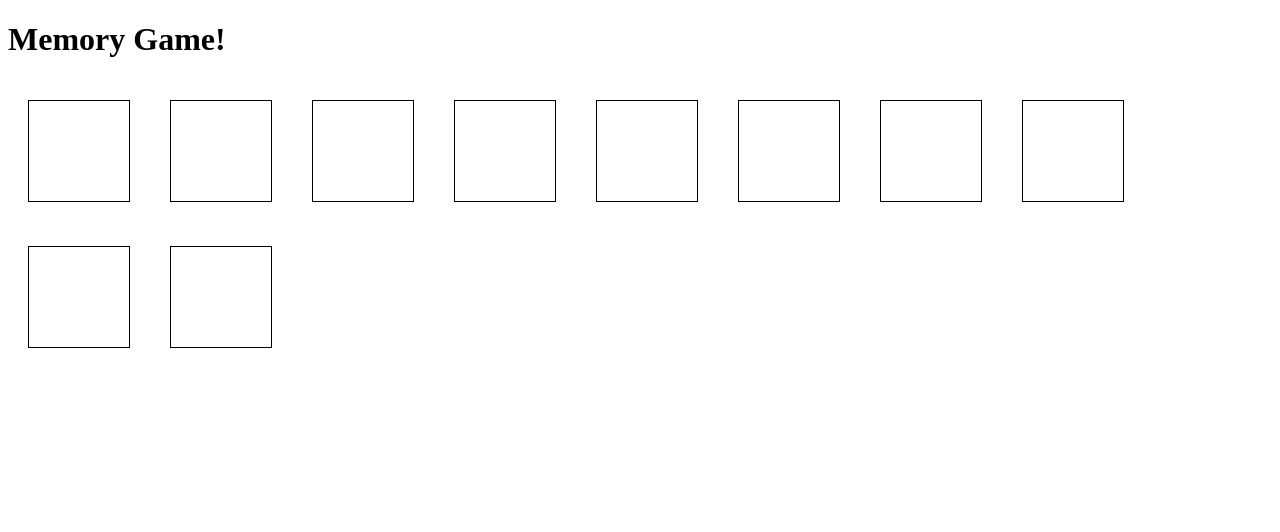
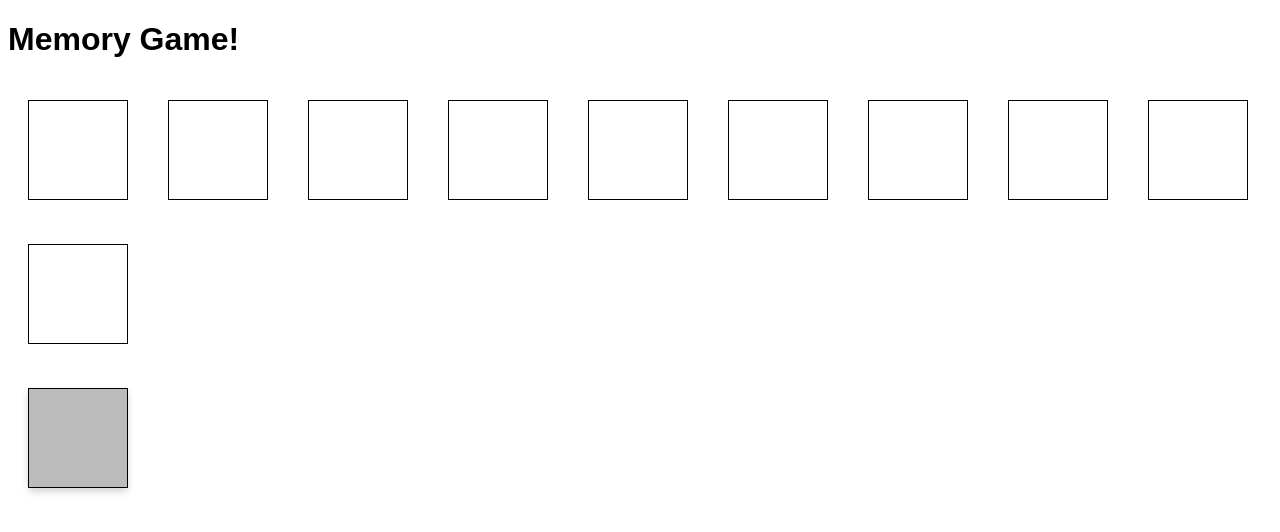
Before and after one commit to veronicani/memory-game, a plain HTML site: page index.html in a window 1280 px wide. Drawn offline with Linux system fonts and the light colour scheme.

Commit message:
add css for card flip demo

```diff
--- a/css/memory-game.css
+++ b/css/memory-game.css
@@ -1,13 +1,70 @@
-/* you can add to or change this. */
+/* || General Styles */
+:root {
+  --clr-background: #FFFFFF;
+  --clr-primary: #FFFFFF;
+  --clr-font: rgb(0 0 0);
+  --clr-font-lt: rgb(0 0 0 / .5) ; /* with alpha*/
 
-#game .card {
-  border: 1px solid black;
+  --font-size: 16px;
+  --border-radius: 0.2em;
+}
+
+* {
+  box-sizing: border-box;
+}
+
+body {
+  font-family:'', sans-serif;
+  font-size: var(--font-size);
+  background-color: var(--clr-background);
+}
+
+/* || Typography */
+
+/* || Utilities -- for styling choices you want to apply to a lot of elements << ref MDN*/
+
+/* || Header */
+
+/* || Gameboard */
+
+.card {
+  display: inline-block;
   width: 100px;
   height: 100px;
   margin: 20px;
-  display: inline-block;
+  border: 1px solid black;
+  background-color: transparent;
 }
 
+.card__inner {
+  position: relative;
+  width: 100%;
+  height: 100%;
+  text-align: center;
+  box-shadow: 0 4px 8px 0 rgba(0,0,0,0.2);
+}
+
+.flipped {
+  transition: transform 0.8s;
+  transform-style: preserve-3d;
+  transform: rotateY(180deg);
+}
+
+.card__front, .card__back {
+  position: absolute;
+  width: 100%;
+  height: 100%;
+  -webkit-backface-visibility: hidden;
+  backface-visibility: hidden;
+}
+
+.card__front {
+  background-color: #bbb;
+}
+
+.card__back {
+  transform: rotateY(180deg);
+}
 
 .flipped.red {
   background-color: red;
--- a/index.html
+++ b/index.html
@@ -11,6 +11,13 @@
 
   <div id="game"></div>
 
+  <div class="card">
+    <div class="card__inner">
+      <div class="card__front"></div>
+      <div class="card__back"></div>
+    </div>
+  </div>
+
   <script src="js/memory-game.js"></script>
 </body>
 </html>
```
